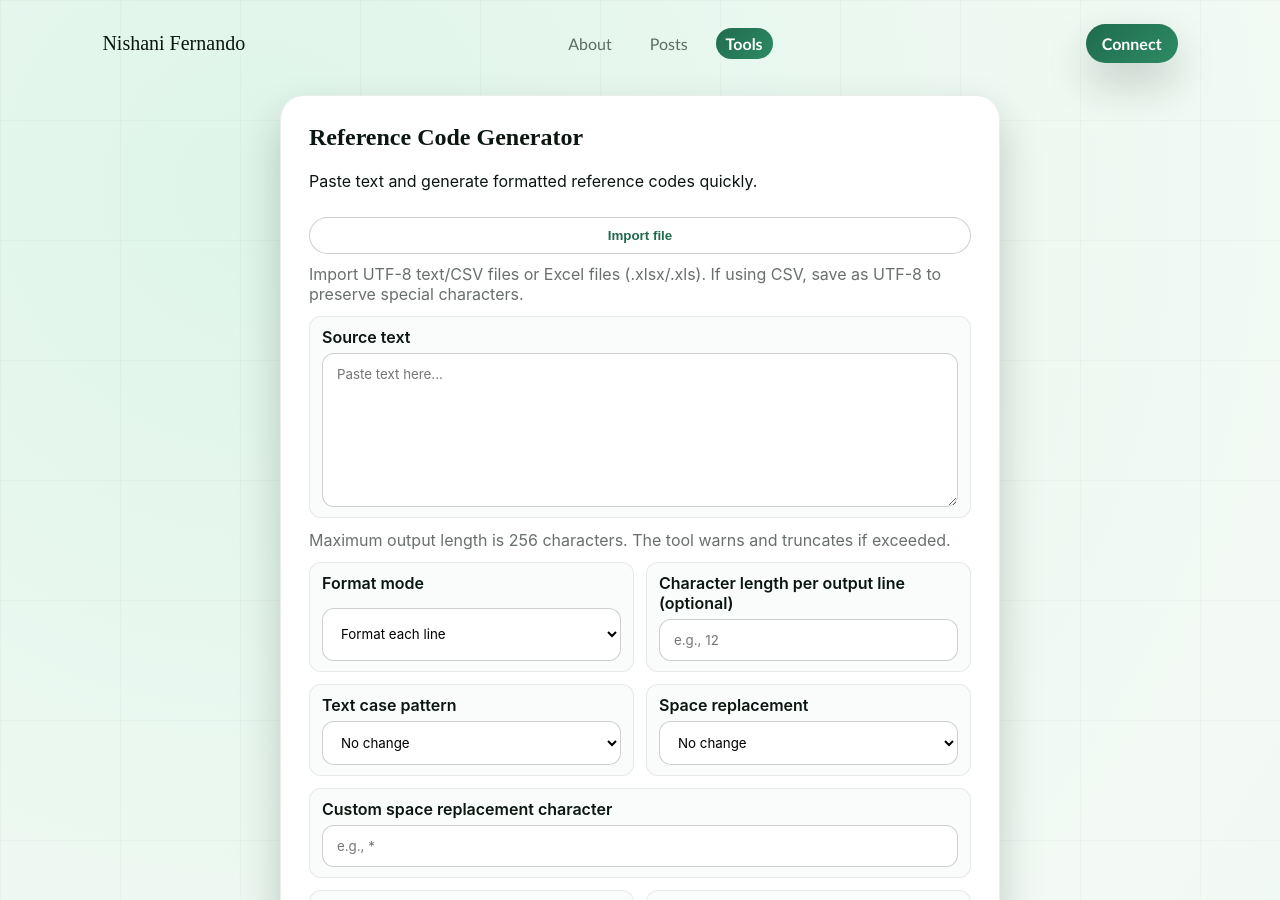
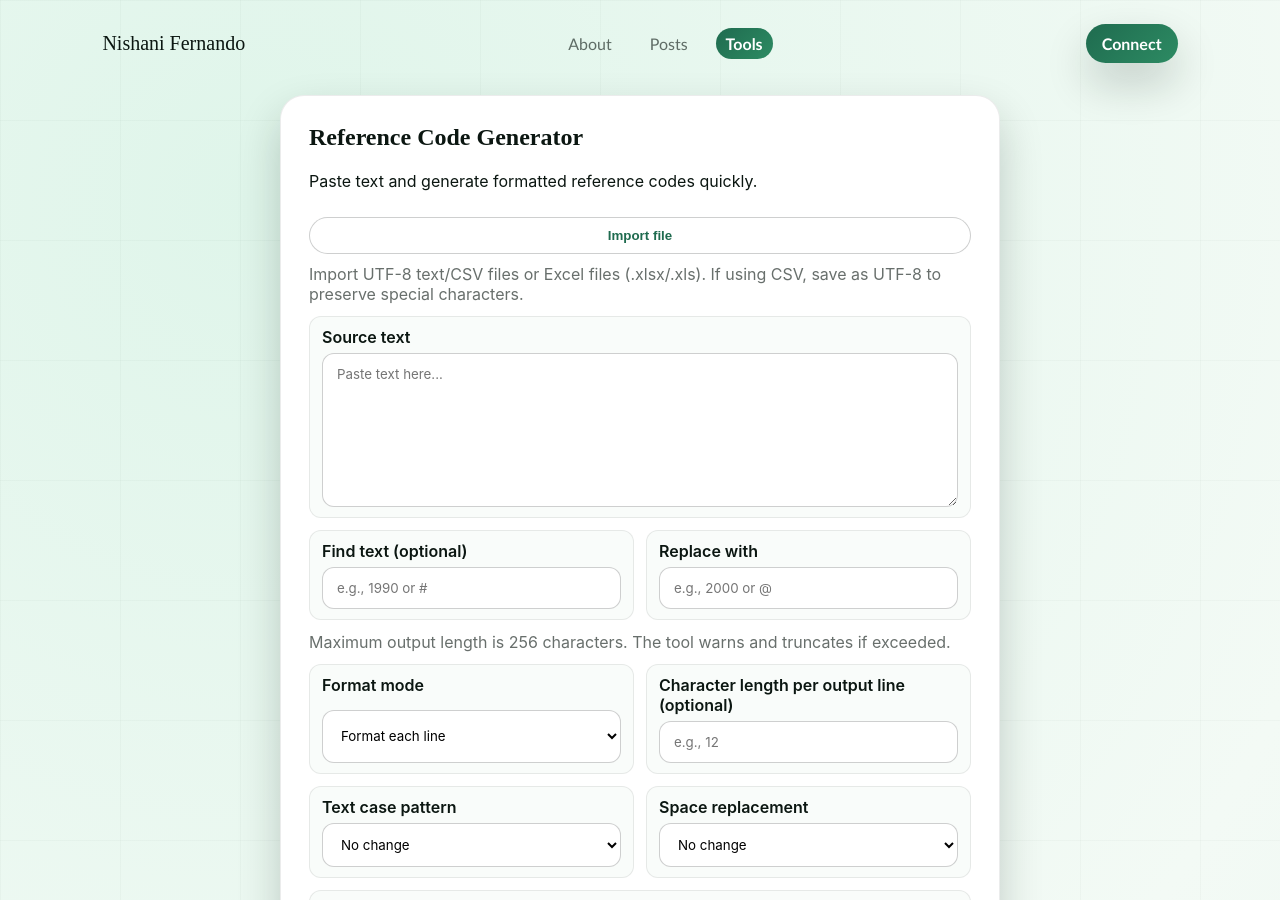
Before and after one commit to nishanif/nishanif.github.io, a Jekyll site: the page built from tools/reference_code_generator.html, in a window 1280 px wide and 900 px high. Built offline with Jekyll 4.4.1, drawn with Linux system fonts in a browser that asks for light colours; some of the changed lines change nothing that is shown.

Commit message:
Add find-and-replace option to reference code generator

```diff
--- a/tools/reference_code_generator.html
+++ b/tools/reference_code_generator.html
@@ -19,6 +19,16 @@ permalink: /tools/text-format-converter/
             Source text
             <textarea id="sourceText" rows="8" placeholder="Paste text here..."></textarea>
         </label>
+        <div class="form-grid form-grid-two">
+            <label class="form-control">
+                Find text (optional)
+                <input type="text" id="findTextInput" placeholder="e.g., 1990 or #">
+            </label>
+            <label class="form-control">
+                Replace with
+                <input type="text" id="replaceTextInput" placeholder="e.g., 2000 or @">
+            </label>
+        </div>
         <p class="muted">Maximum output length is 256 characters. The tool warns and truncates if exceeded.</p>
 
         <div class="form-grid form-grid-two">
--- a/tools/text-format-converter.js
+++ b/tools/text-format-converter.js
@@ -1,4 +1,6 @@
 const sourceTextInput = document.getElementById("sourceText");
+const findTextInput = document.getElementById("findTextInput");
+const replaceTextInput = document.getElementById("replaceTextInput");
 const formatModeSelect = document.getElementById("formatMode");
 const lineLengthInput = document.getElementById("lineLengthInput");
 const textCasePatternSelect = document.getElementById("textCasePattern");
@@ -109,6 +111,14 @@ function decodeEscapes(value) {
         .replace(/\\r\\n/g, "\r\n")
         .replace(/\\n/g, "\n")
         .replace(/\\t/g, "\t");
+}
+
+function applyFindReplace(value, findText, replaceText) {
+    if (!findText) {
+        return value;
+    }
+
+    return value.split(findText).join(replaceText);
 }
 
 function toSentenceCase(value) {
@@ -369,6 +379,8 @@ function getValidatedNValue(specialText) {
 
 function formatText() {
     const sourceText = sourceTextInput.value;
+    const findText = decodeEscapes(findTextInput.value);
+    const replaceText = decodeEscapes(replaceTextInput.value);
     const mode = formatModeSelect.value;
     const textCasePattern = textCasePatternSelect.value;
     const trimLines = trimLinesInput.checked;
@@ -418,7 +430,8 @@ function formatText() {
             return;
         }
 
-        const transformedText = transformValue(workingText, textCasePattern, spaceReplacement);
+        const replacedText = applyFindReplace(workingText, findText, replaceText);
+        const transformedText = transformValue(replacedText, textCasePattern, spaceReplacement);
         const withSpecialText = applySpecialText(transformedText, specialText, specialPosition, nValue);
         const output = applyLimitsByLine(withSpecialText, perLineLimit.value);
 
@@ -450,7 +463,8 @@ function formatText() {
     let perLineLimitedCount = 0;
     let lengthTruncatedCount = 0;
     const outputLines = preparedLines.map((line) => {
-        const transformed = transformValue(line, textCasePattern, spaceReplacement);
+        const replaced = applyFindReplace(line, findText, replaceText);
+        const transformed = transformValue(replaced, textCasePattern, spaceReplacement);
         const withSpecialText = applySpecialText(transformed, specialText, specialPosition, nValue);
         const output = processOneValue(withSpecialText, perLineLimit.value);
         if (output.perLineLimited) {
@@ -571,6 +585,8 @@ function downloadCsv() {
 
 function resetForm() {
     sourceTextInput.value = "";
+    findTextInput.value = "";
+    replaceTextInput.value = "";
     sourceFileInput.value = "";
     importedSourceFileName = "";
     formatModeSelect.value = "line";
```
